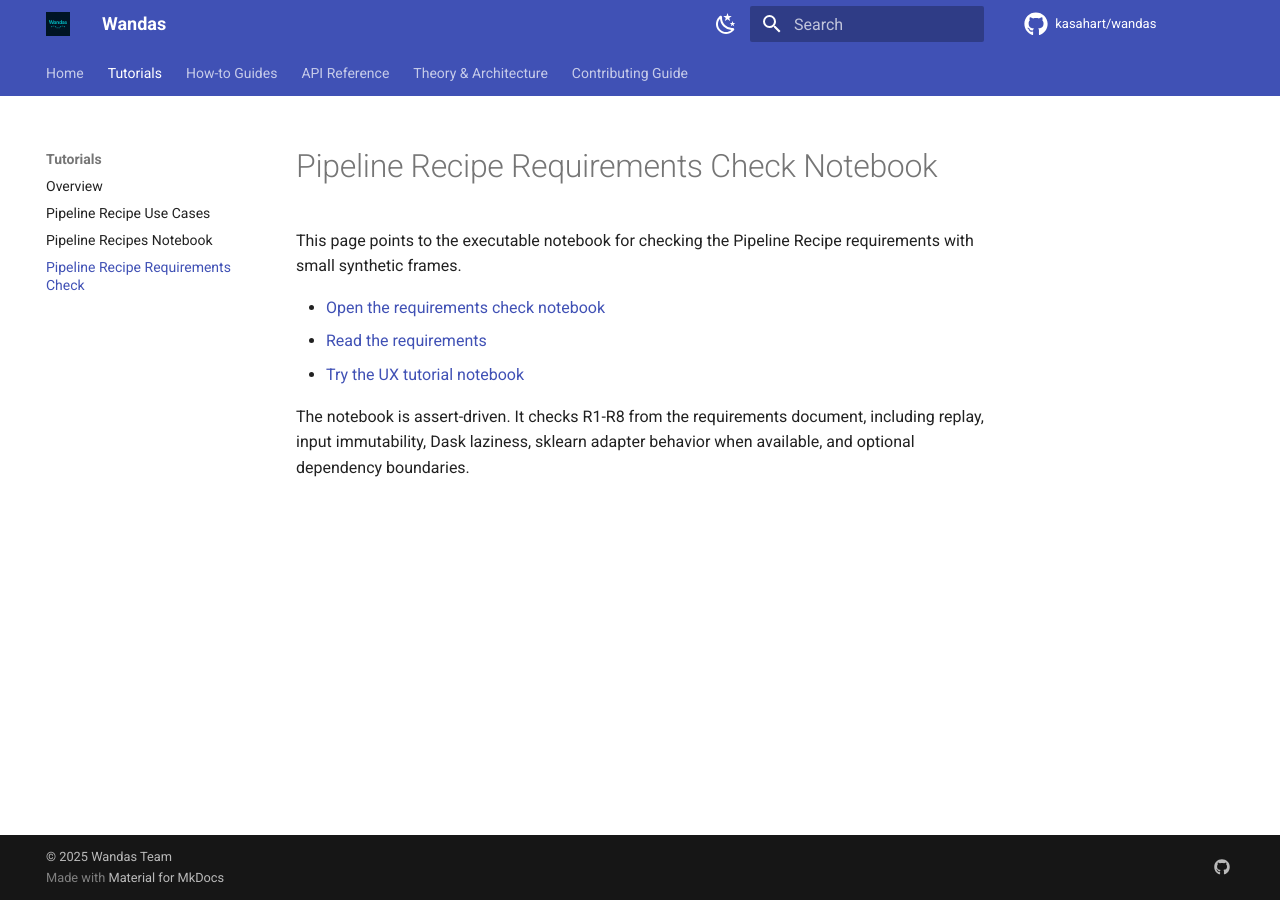
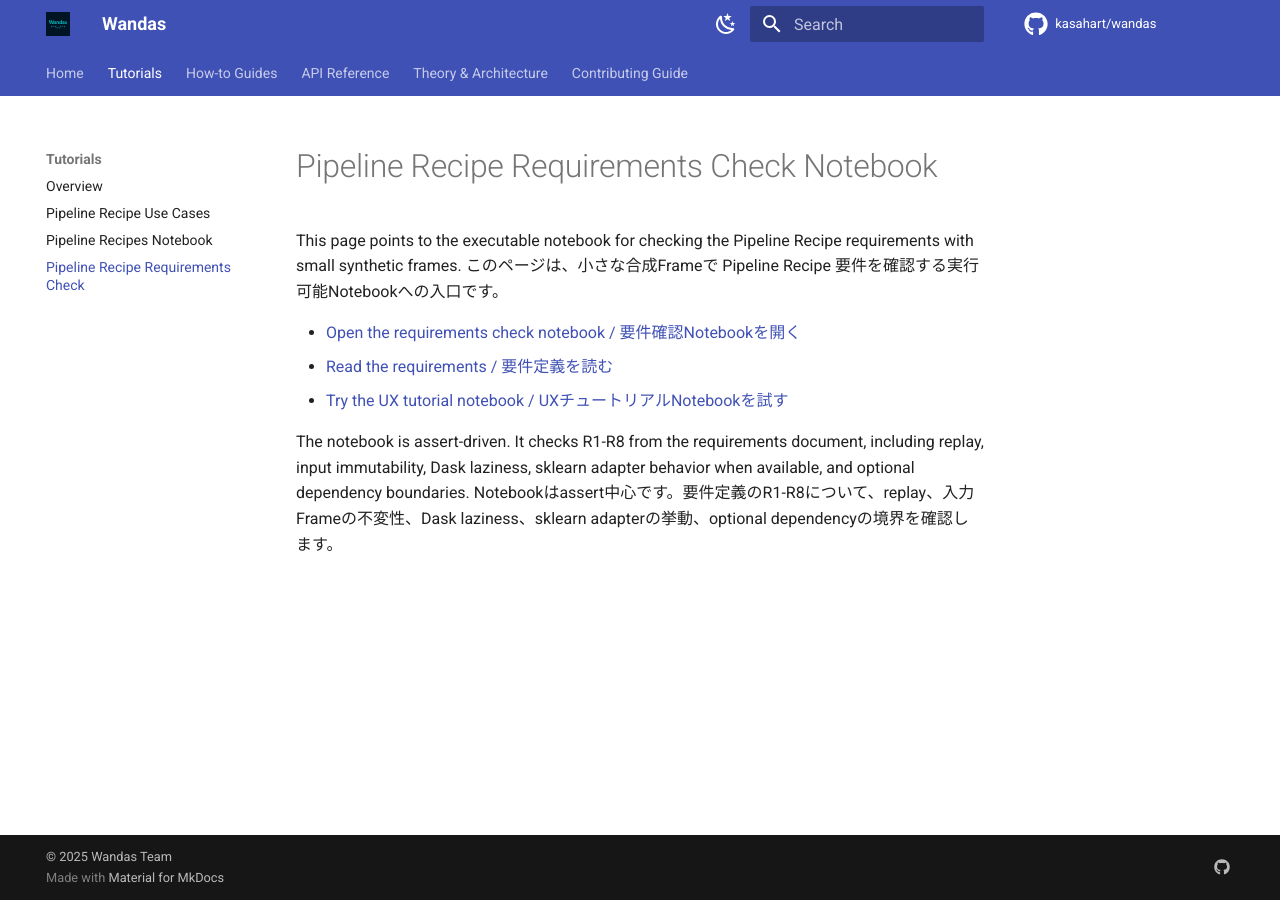
Before and after one commit to kasahart/wandas, an MkDocs documentation site: the page built from docs/src/tutorial/pipeline-recipe-requirements-check.md, in a window 1280 px wide. Built offline with MkDocs 1.6.1 and Material for MkDocs 9.7.7, drawn with Linux system fonts in a browser that asks for light colours; comment, search, counter and statistics services are not loaded.

Commit message:
Make recipe requirements notebook bilingual

```diff
--- a/docs/src/tutorial/pipeline-recipe-requirements-check.md
+++ b/docs/src/tutorial/pipeline-recipe-requirements-check.md
@@ -1,9 +1,11 @@
 # Pipeline Recipe Requirements Check Notebook
 
 This page points to the executable notebook for checking the Pipeline Recipe requirements with small synthetic frames.
+このページは、小さな合成Frameで Pipeline Recipe 要件を確認する実行可能Notebookへの入口です。
 
-- [Open the requirements check notebook](pipeline-recipe-requirements-check.ipynb)
-- [Read the requirements](../explanation/pipeline-recipe-requirements.md)
-- [Try the UX tutorial notebook](pipeline-recipes.md)
+- [Open the requirements check notebook / 要件確認Notebookを開く](pipeline-recipe-requirements-check.ipynb)
+- [Read the requirements / 要件定義を読む](../explanation/pipeline-recipe-requirements.md)
+- [Try the UX tutorial notebook / UXチュートリアルNotebookを試す](pipeline-recipes.md)
 
 The notebook is assert-driven. It checks R1-R8 from the requirements document, including replay, input immutability, Dask laziness, sklearn adapter behavior when available, and optional dependency boundaries.
+Notebookはassert中心です。要件定義のR1-R8について、replay、入力Frameの不変性、Dask laziness、sklearn adapterの挙動、optional dependencyの境界を確認します。
```
Also changed, not shown: docs/src/explanation/pipeline-recipe-requirements.md (+1 -0 lines), docs/src/tutorial/pipeline-recipe-requirements-check.ipynb.
